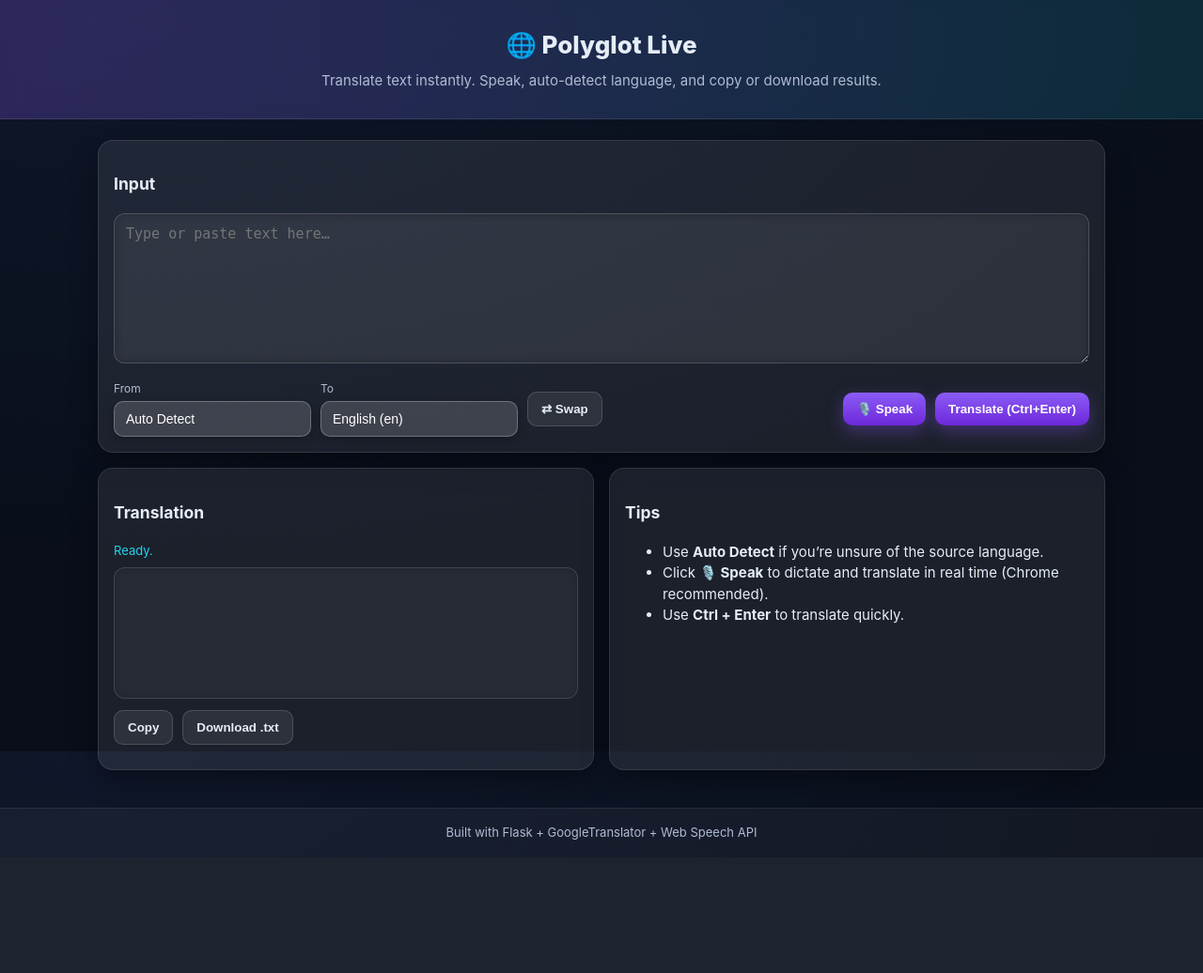
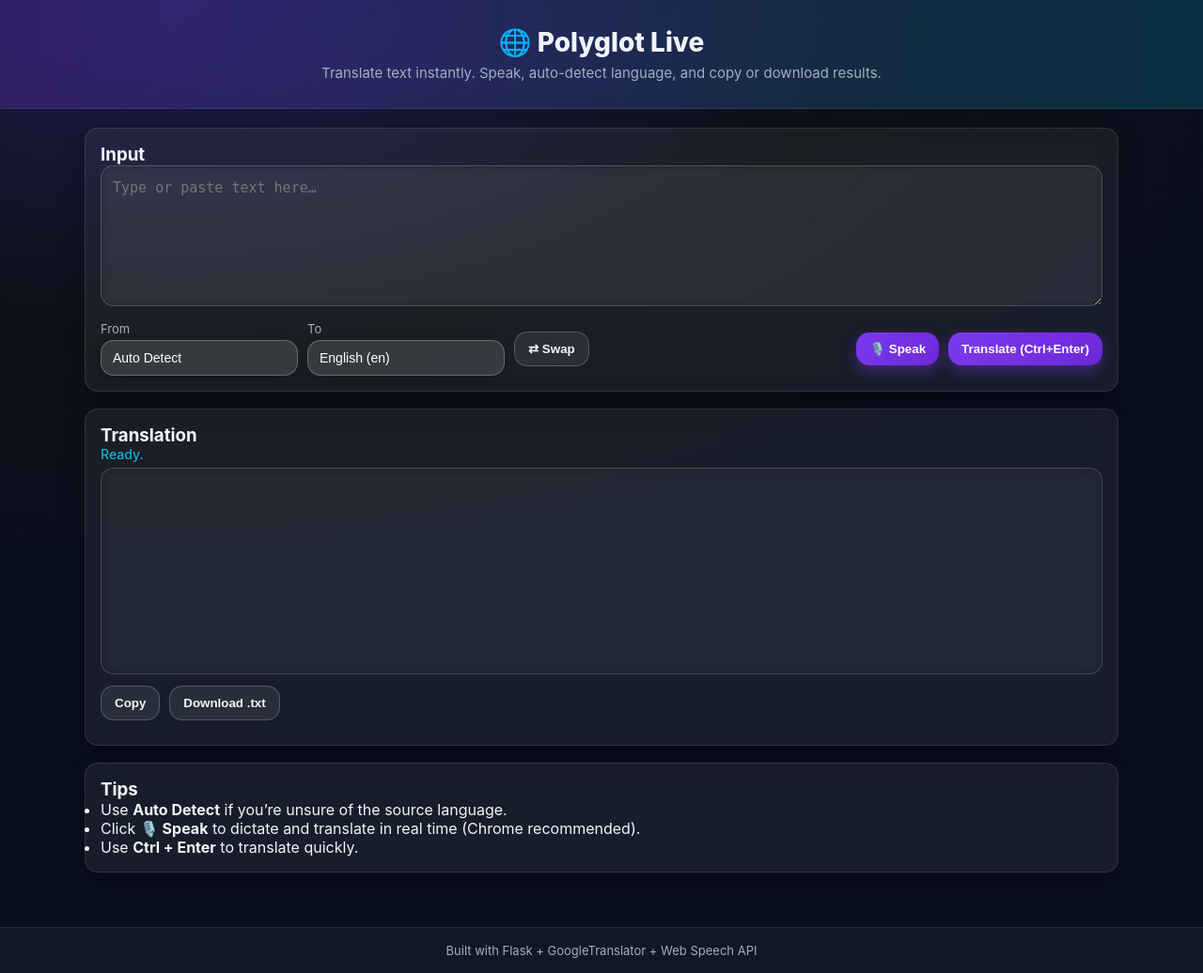
Before and after one commit to DileepKumar-Git-Hub/Real-Time-AI-Translator-, a Flask app: page / in a window 1280 px wide. Shown: the whole page at 94% size. Before the commit the page ends 894 px from the top, so only its background shows below. Run offline with Flask 3, Linux system fonts and the light colour scheme.

Commit message:
Update style.css

```diff
--- a/static/style.css
+++ b/static/style.css
@@ -1,75 +1,78 @@
+/* ===============================
+   🌐 Polyglot Live — Stylesheet
+   =============================== */
+
 :root {
-  --bg: #0b1220;
-  --card: rgba(255, 255, 255, 0.08);
-  --glass: rgba(255, 255, 255, 0.1);
-  --ink: #e6edf7;
-  --muted: #b0bbd3;
-  --brand: #8b5cf6;   /* violet */
-  --accent: #22d3ee;  /* cyan */
-  --good: #10b981;    /* green */
-  --danger: #f87171;  /* red */
-  --shadow: rgba(0, 0, 0, 0.35);
+  --bg-color: #0d1117;
+  --card-bg: rgba(255, 255, 255, 0.06);
+  --glass-bg: rgba(255, 255, 255, 0.08);
+  --text-color: #f1f5f9;
+  --muted-color: #a0aec0;
+  --primary: #7c3aed;    /* violet */
+  --secondary: #06b6d4;  /* cyan */
+  --success: #10b981;    /* green */
+  --danger: #ef4444;     /* red */
+  --shadow-color: rgba(0, 0, 0, 0.3);
+  --radius: 14px;
+  --transition: all 0.25s ease-in-out;
+  --font: "Inter", "Segoe UI", Roboto, sans-serif;
 }
 
+/* GLOBAL RESET */
 * {
+  margin: 0;
+  padding: 0;
   box-sizing: border-box;
 }
 
-html, body {
-  height: 100%;
+body {
+  font-family: var(--font);
+  background: radial-gradient(1200px 600px at 15% 0%, #1e1b4b 0, #0d1117 60%, #0a0f1e 100%);
+  color: var(--text-color);
+  min-height: 100vh;
+  display: flex;
+  flex-direction: column;
 }
 
-body {
-  margin: 0;
-  font: 15px/1.5 "Inter", ui-sans-serif, system-ui, Segoe UI, Roboto, Arial;
-  color: var(--ink);
-  background: radial-gradient(1200px 600px at 10% 0%, #0f172a 0, #0b1220 60%, #090e1a 100%);
-}
-
-/* ---------------- HEADER ---------------- */
+/* HEADER */
 .hero {
+  text-align: center;
   padding: 28px 20px;
-  background: linear-gradient(90deg, rgba(139, 92, 246, 0.25), rgba(34, 211, 238, 0.15));
+  background: linear-gradient(90deg, rgba(124, 58, 237, 0.25), rgba(6, 182, 212, 0.2));
   backdrop-filter: blur(6px);
-  border-bottom: 1px solid rgba(255, 255, 255, 0.1);
-  text-align: center;
+  border-bottom: 1px solid rgba(255, 255, 255, 0.08);
 }
 
 .hero h1 {
-  margin: 0 0 8px;
-  font-size: 26px;
+  font-size: 28px;
   font-weight: 800;
+  margin-bottom: 6px;
 }
 
 .hero p {
-  margin: 0;
-  color: var(--muted);
+  color: var(--muted-color);
   font-size: 15px;
 }
 
-/* ---------------- CONTAINER ---------------- */
+/* CONTAINER */
 .container {
   max-width: 1100px;
-  margin: 22px auto 40px;
-  padding: 0 14px;
+  width: 95%;
+  margin: 20px auto 40px;
 }
 
-/* ---------------- PANELS ---------------- */
+/* PANEL */
 .panel {
-  background: var(--card);
+  background: var(--card-bg);
   border: 1px solid rgba(255, 255, 255, 0.1);
-  border-radius: 16px;
+  border-radius: var(--radius);
   padding: 16px;
-  box-shadow: 0 10px 28px var(--shadow);
+  box-shadow: 0 10px 25px var(--shadow-color);
+  backdrop-filter: blur(10px);
+  margin-bottom: 18px;
 }
 
-/* ---------------- GRID LAYOUT ---------------- */
-.grid {
-  display: grid;
-  grid-template-columns: 1fr;
-  gap: 16px;
-  margin-top: 16px;
-}
+
 
 @media (min-width: 980px) {
   .grid {
@@ -77,6 +80,7 @@ body {
   }
 }
 
+/* ROW */
 .row {
   display: flex;
   gap: 10px;
@@ -89,78 +93,78 @@ body {
   flex: 1;
 }
 
-/* ---------------- TEXTAREA ---------------- */
+/* TEXTAREA */
 textarea {
   width: 100%;
-  min-height: 160px;
+  min-height: 150px;
   resize: vertical;
-  background: rgba(255, 255, 255, 0.08);
-  color: var(--ink);
+  background: var(--glass-bg);
+  color: var(--text-color);
   border: 1px solid rgba(255, 255, 255, 0.15);
-  border-radius: 12px;
+  border-radius: var(--radius);
   padding: 12px;
   outline: none;
   font-size: 15px;
+  line-height: 1.5;
   box-shadow: inset 0 0 8px rgba(0, 0, 0, 0.25);
-  transition: border-color 0.2s ease, box-shadow 0.2s ease;
+  transition: var(--transition);
 }
 
 textarea:focus {
-  border-color: var(--accent);
-  box-shadow: 0 0 8px rgba(34, 211, 238, 0.3);
+  border-color: var(--secondary);
+  box-shadow: 0 0 8px rgba(6, 182, 212, 0.4);
 }
 
-/* ---------------- SELECT DROPDOWN ---------------- */
+/* SELECTS */
 .select-wrap {
   display: grid;
   gap: 4px;
 }
 
 .select-wrap span {
-  color: var(--muted);
-  font-size: 12px;
+  color: var(--muted-color);
+  font-size: 13px;
 }
 
 select {
   appearance: none;
-  background: rgba(255, 255, 255, 0.15);
+  background: rgba(255, 255, 255, 0.12);
   color: #fff;
   border: 1px solid rgba(255, 255, 255, 0.25);
-  border-radius: 10px;
+  border-radius: var(--radius);
   padding: 10px 12px;
-  min-width: 200px;
+  min-width: 180px;
   font-size: 14px;
+  cursor: pointer;
   box-shadow: 0 4px 12px rgba(0, 0, 0, 0.25);
-  cursor: pointer;
-  transition: all 0.2s ease;
+  transition: var(--transition);
 }
 
 select:hover {
-  background: rgba(255, 255, 255, 0.22);
+  background: rgba(255, 255, 255, 0.18);
 }
 
 select option {
-  background-color: #1f2937;
-  color: #f9fafb;
+  background-color: #1e293b;
+  color: #f1f5f9;
 }
 
-/* ---------------- BUTTONS ---------------- */
+/* BUTTONS */
 .btn {
-  appearance: none;
-  border: 0;
   cursor: pointer;
-  background: linear-gradient(180deg, var(--brand), #6d28d9);
+  background: linear-gradient(135deg, var(--primary), #6d28d9);
   color: white;
-  font-weight: 700;
+  font-weight: 600;
   padding: 10px 14px;
-  border-radius: 10px;
-  box-shadow: 0 6px 18px rgba(139, 92, 246, 0.35);
-  transition: all 0.2s ease;
+  border: none;
+  border-radius: var(--radius);
+  box-shadow: 0 6px 16px rgba(124, 58, 237, 0.4);
+  transition: var(--transition);
 }
 
 .btn:hover {
-  transform: translateY(-1px);
-  box-shadow: 0 8px 20px rgba(139, 92, 246, 0.5);
+  transform: translateY(-2px);
+  box-shadow: 0 8px 20px rgba(124, 58, 237, 0.55);
 }
 
 .btn:active {
@@ -169,42 +173,49 @@ select option {
 
 .btn.ghost {
   background: rgba(255, 255, 255, 0.08);
-  color: var(--ink);
+  color: var(--text-color);
   box-shadow: none;
-  border: 1px solid rgba(255, 255, 255, 0.15);
+  border: 1px solid rgba(255, 255, 255, 0.2);
 }
 
 .btn.ghost:hover {
-  background: rgba(255, 255, 255, 0.18);
+  background: rgba(255, 255, 255, 0.16);
 }
 
-/* ---------------- OUTPUT BOX ---------------- */
+/* OUTPUT */
 .out {
   background: rgba(255, 255, 255, 0.05);
-  color: #f1f5f9;
-  border: 1px solid rgba(255, 255, 255, 0.12);
-  border-radius: 12px;
-  padding: 12px;
-  min-height: 140px;
+  color: #e5edff;
+  border: 1px solid rgba(255, 255, 255, 0.15);
+  border-radius: var(--radius);
+  padding: 14px;
+  min-height: 220px; /* Increased height */
+  max-height: 400px;
   white-space: pre-wrap;
-  box-shadow: inset 0 0 8px rgba(0, 0, 0, 0.2);
+  overflow-y: auto;
+  font-size: 16px;
+  line-height: 1.6;
+  box-shadow: inset 0 0 10px rgba(0, 0, 0, 0.3);
 }
 
-/* ---------------- STATUS & BADGES ---------------- */
+
+/* STATUS */
 .status {
-  margin-bottom: 8px;
-  font-size: 13px;
-  color: var(--accent);
+  margin-bottom: 6px;
+  font-size: 14px;
+  color: var(--secondary);
+  font-weight: 500;
 }
 
+/* BADGES */
 .badges {
   margin-top: 10px;
 }
 
 .badge {
   display: inline-block;
-  margin: 6px 6px 0 0;
-  padding: 6px 10px;
+  margin: 5px 6px 0 0;
+  padding: 5px 10px;
   border-radius: 999px;
   font-size: 12px;
   color: #f0fdf4;
@@ -212,12 +223,29 @@ select option {
   border: 1px solid rgba(16, 185, 129, 0.3);
 }
 
-/* ---------------- FOOTER ---------------- */
+/* FOOTER */
 .foot {
   text-align: center;
-  color: var(--muted);
+  color: var(--muted-color);
   padding: 16px;
   border-top: 1px solid rgba(255, 255, 255, 0.08);
-  background: rgba(255, 255, 255, 0.04);
+  background: rgba(255, 255, 255, 0.03);
   font-size: 13px;
+  margin-top: auto;
 }
+
+/* RESPONSIVE */
+@media (max-width: 600px) {
+  select, textarea {
+    min-width: 100%;
+  }
+
+  .btn {
+    width: 100%;
+  }
+}
+
+.panel.full-width {
+  grid-column: 1 / -1;
+  width: 100%;
+}
```
